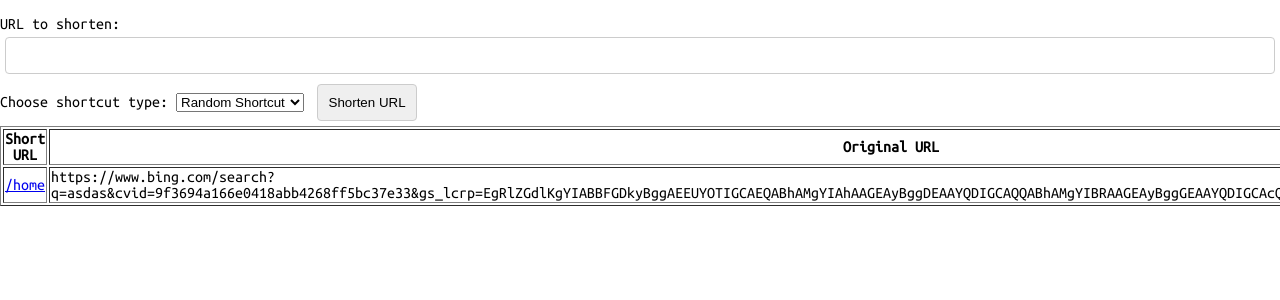
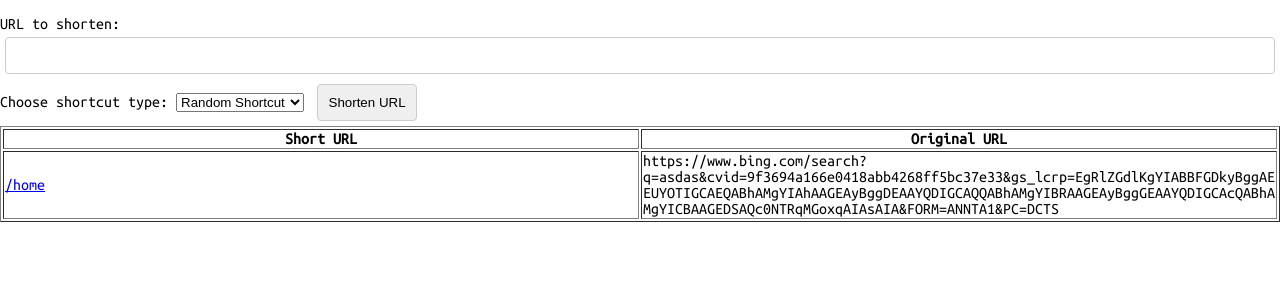
Before and after one commit to UndefinedConcept/QuickLinks-T24-, a Flask app: page / in a window 1280 px wide; the page is wider, and only the part inside the window is pictured. Shown: the part 95-395 px from the top of that part. Run offline with Flask 3, Linux system fonts and the light colour scheme.

Commit message:
table fit

```diff
--- a/templates/home.html
+++ b/templates/home.html
@@ -38,6 +38,10 @@
               border: 1px solid #ccc;
               border-radius: 4px;
           }
+        table {
+            table-layout: fixed;
+            width: 100%;
+        }
     </style>
 </head>
 <body>
@@ -60,18 +64,20 @@
             <input type="text" name="personal_shortcut" placeholder="Enter personal shortcut">
         </div>
     </form>
+    <div style="max-width: 100%;">
       <table border="1">
         <tr>
-            <th>Short URL</th>
-            <th>Original URL</th>
+            <th style="max-width: 25%; word-wrap: break-word;">Short URL</th>
+            <th style="max-width: 75%; word-wrap: break-word;">Original URL</th>
         </tr>
         {% for short_code, original_url in url_mapping.items() %}
             <tr>
-                <td><a href="/{{ short_code }}">/{{ short_code }}</a></td>
-                <td>{{ original_url }}</td>
+                <td style="max-width: 25%; word-wrap: break-word;"><a href="/{{ short_code }}">/{{ short_code }}</a></td>
+                <td style="max-width: 75%; word-wrap: break-word;">{{ original_url }}</td>
             </tr>
         {% endfor %}
     </table>
+</div>
 </body>
 
 <script>
```
